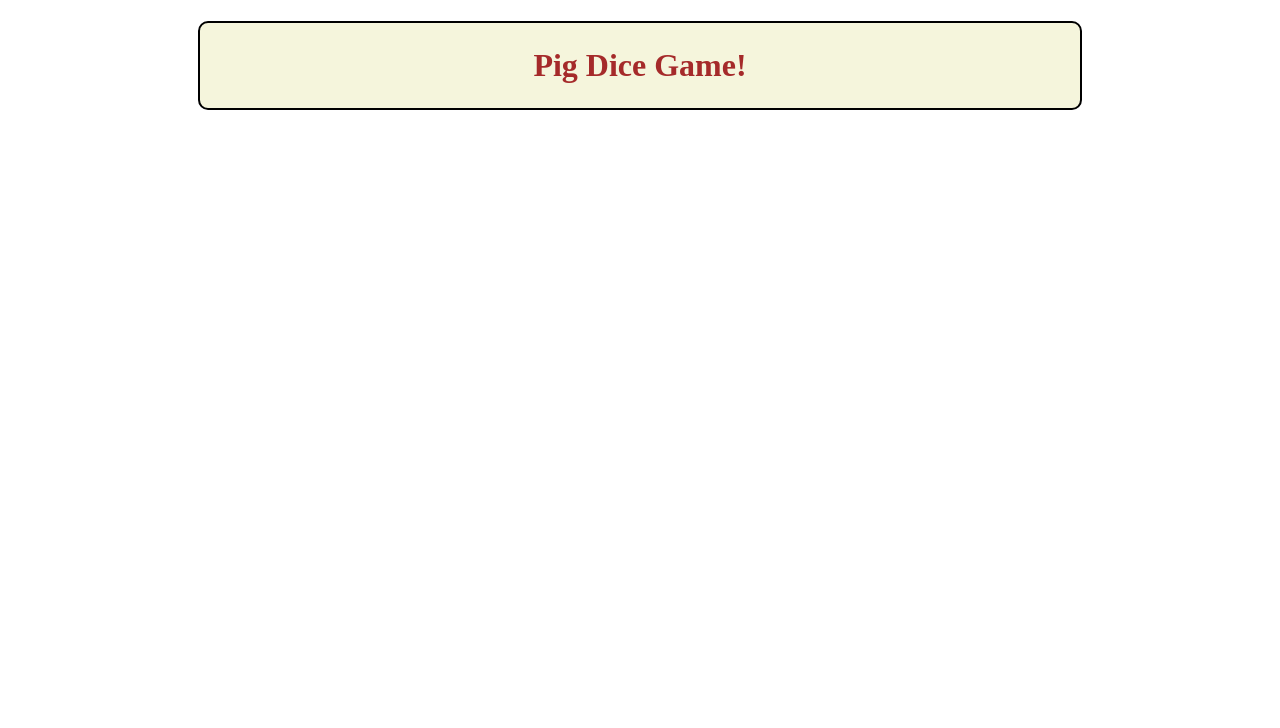
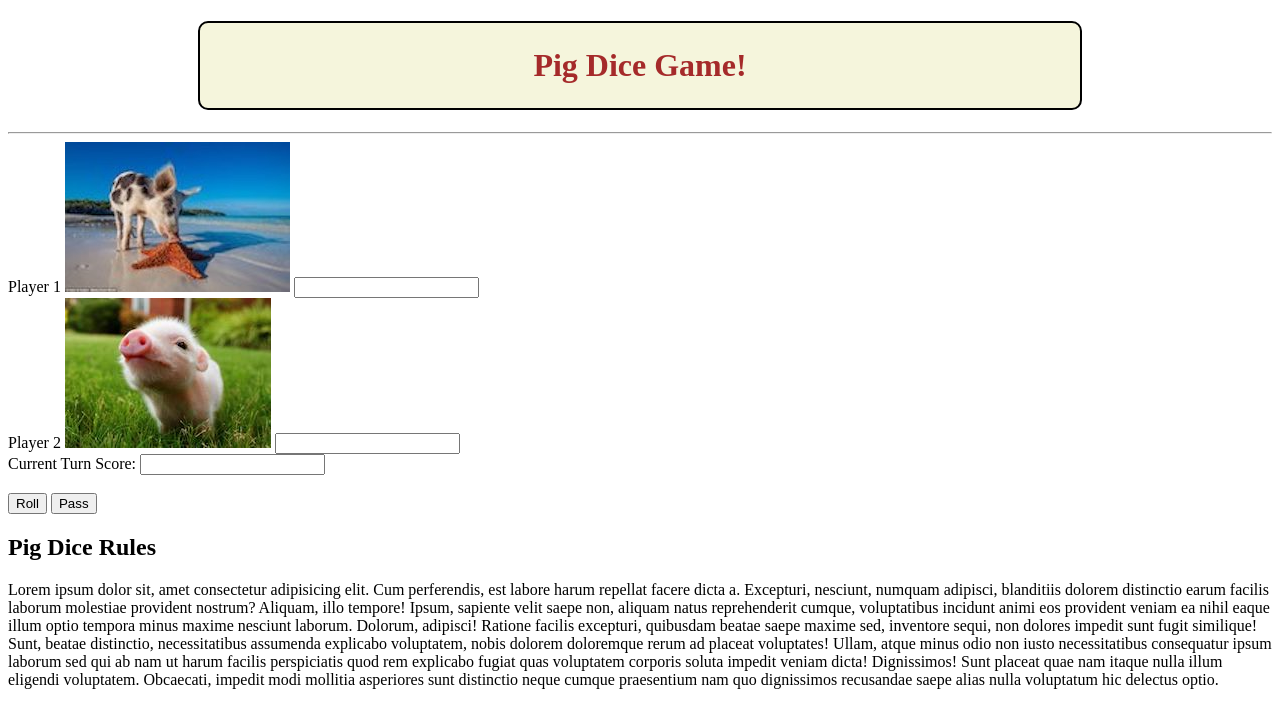
Before and after one commit to EliseoRocha/pigDice, a plain HTML site: page index.html in a window 1280 px wide. Drawn offline with Linux system fonts and the light colour scheme.

```diff
--- a/index.html
+++ b/index.html
@@ -9,24 +9,43 @@
     <link href="stylesheets/site.css" rel="stylesheet">
 </head>
 <body>
-    <h1>Pig Dice Game!</h1>
+    <header>
+        <h1>Pig Dice Game!</h1>
+        <hr>
+    </header>
 
     <div id="gameBoard">
         <div id="player1Board">
-
+            <label>Player 1</label>
+            <img src="images/beachPig.jpg" height="150" alt="Player 1 Picture. Pig on a beach.">
+            <input type="text" id="player1Score">
         </div>
         <div id="player2Board">
-
+            <label>Player 2</label>
+            <img src="images/babyPig.jpg" height="150" alt="Player 2 Picture. Little Piglet.">
+            <input type="text" id="player2Score">
         </div>
         <div>
             <!-- Dice roll area-->
         </div>
         <div id="gameButtons">
+            <label>Current Turn Score:</label>
+            <input type="text" id="turnScore">
+            <br><br>
 
+            <button type="button">Roll</button>
+            <button type="button">Pass</button>
         </div>
     </div>
-    <div id="gameRules">
-
-    </div>
+    <section id="gameRules">
+        <h2>Pig Dice Rules</h2>
+        <p>
+            Lorem ipsum dolor sit, amet consectetur adipisicing elit. Cum perferendis, est labore harum repellat facere dicta a. Excepturi, nesciunt, numquam adipisci, blanditiis dolorem distinctio earum facilis laborum molestiae provident nostrum?
+            Aliquam, illo tempore! Ipsum, sapiente velit saepe non, aliquam natus reprehenderit cumque, voluptatibus incidunt animi eos provident veniam ea nihil eaque illum optio tempora minus maxime nesciunt laborum. Dolorum, adipisci!
+            Ratione facilis excepturi, quibusdam beatae saepe maxime sed, inventore sequi, non dolores impedit sunt fugit similique! Sunt, beatae distinctio, necessitatibus assumenda explicabo voluptatem, nobis dolorem doloremque rerum ad placeat voluptates!
+            Ullam, atque minus odio non iusto necessitatibus consequatur ipsum laborum sed qui ab nam ut harum facilis perspiciatis quod rem explicabo fugiat quas voluptatem corporis soluta impedit veniam dicta! Dignissimos!
+            Sunt placeat quae nam itaque nulla illum eligendi voluptatem. Obcaecati, impedit modi mollitia asperiores sunt distinctio neque cumque praesentium nam quo dignissimos recusandae saepe alias nulla voluptatum hic delectus optio.
+        </p>
+    </section>
 </body>
 </html>
```
Also changed, not shown: images/babyPig.jpg (added), images/beachPig.jpg (added), 3 other files.
